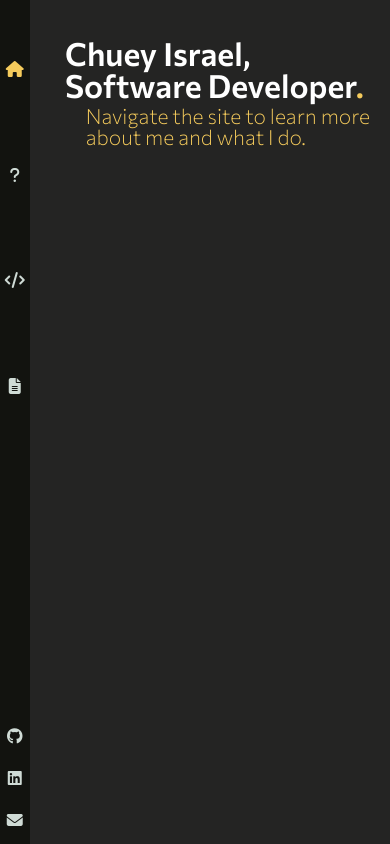
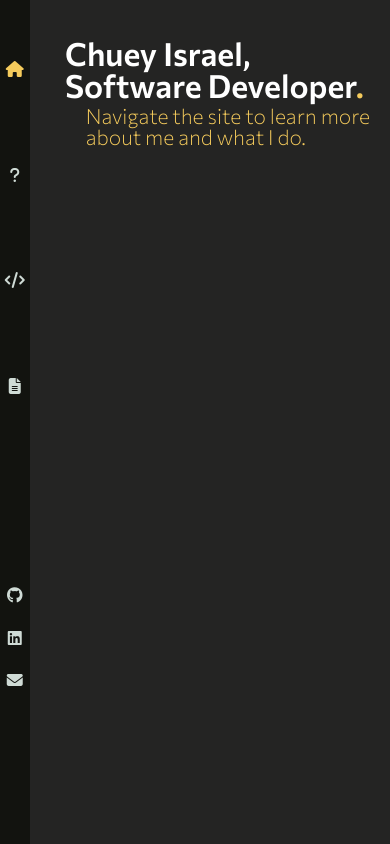
Before and after one commit to chuey619/profolio, a React (Create React App) app: page / in a window 390 px wide. Built offline with nearby package versions, Linux system fonts and the light colour scheme.

Commit message:
some icons were hidden on mobile devices

```diff
--- a/src/App.css
+++ b/src/App.css
@@ -271,6 +271,9 @@ a {
   .nav-item {
     font-size: 1rem;
   }
+  .nav-socials {
+    margin-bottom: 150px;
+  }
   .landing-header {
     font-size: 2rem;
     margin-left: 15%;
@@ -312,6 +315,7 @@ a {
   .stack {
     flex-direction: row;
     font-size: 2rem;
+
     margin-top: 30%;
   }
   .projects {
```
